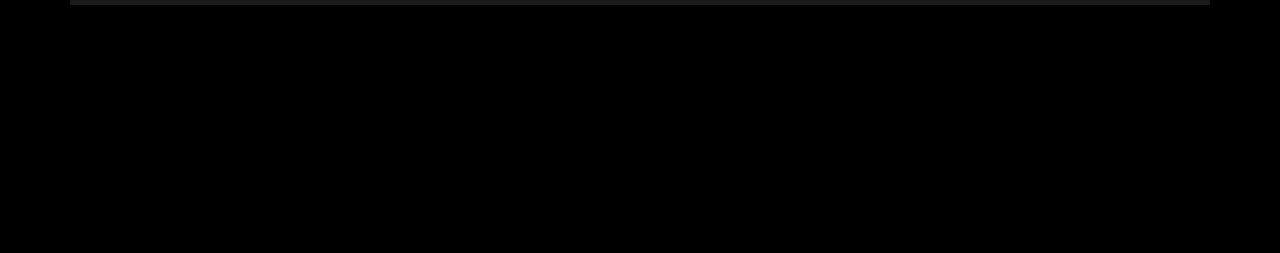
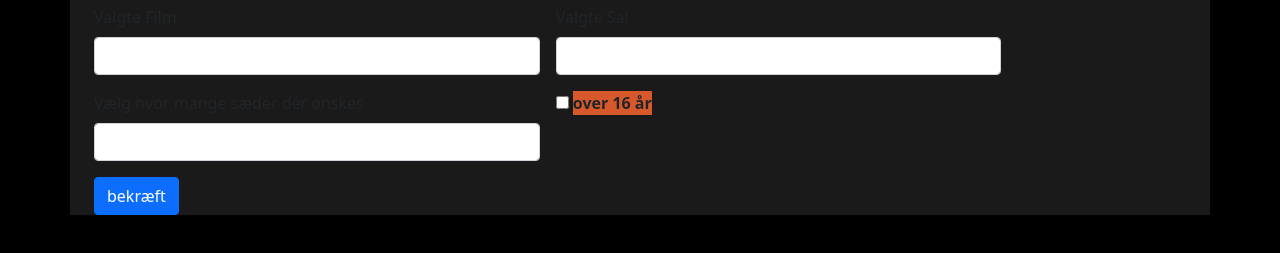
Before and after one commit to not-avaliable-KEA/KinoXP-Frontend, a plain HTML site: page pages/reservations/create/createReservations.html in a window 1280 px wide. Shown: the part 51-304 px from the top of the page. Drawn offline with nearby package versions, Linux system fonts and the light colour scheme; no server answers.

Commit message:
createReservation

```diff
--- a/css/standard.css
+++ b/css/standard.css
@@ -74,3 +74,8 @@ body {
     background-color: var(--lightorange);
     border-color: var(--lightorange);
 }
+
+.bookingtekst{
+    background-color:  #d7582b;
+    font-weight: bolder;
+}
--- a/pages/reservations/create/createReservations.html
+++ b/pages/reservations/create/createReservations.html
@@ -34,13 +34,37 @@
       </nav>
     </header>
 
-      <div>
+      <div class="container">
 
+        <form id="form" class="row g-3 needs-validation" novalidate method="POST" action="https://kinoxp-na.azurewebsites.net/api/v1/reservations" >
 
+            <div class="col-md-5">
+              <label for="choosenMovie" class="form-label" class="bookingtekst">Valgte Film</label>
+              <input type="text" class="form-control" id="name" name="name">
+              <div class="valid-feedback"> </div>
+            </div>
 
+            <div class="col-md-5">
+                <label for="choosenMovieTheater" class="form-label" class="bookingtekst">Valgte Sal</label>
+                <input type="number" class="form-control" id="numberOfRows" name="numberOfRows">
+                <div class="valid-feedback"></div>
+            </div>
 
+            <div class="col-md-5">
+                <label for="chooseSeats" class="form-label" class="bookingtekst">Vælg hvor mange sæder der ønskes</label>
+                <input type="number" class="form-control" id="choosenSeats" name="choosenSeats">
+                <div class="valid-feedback"></div>
+            </div>
+            <div class="col-md-5">
+              <input type="checkbox" id="ageLimitCheck" name="ageLimitCheck" value="age">
+            <label for="ageLimitCheck" class="bookingtekst">over 16 år</label><br>
+            </div>
 
+            <div class="col-12">
+              <button id="button" class="btn btn-primary" type="submit">bekræft</button>
+            </div>
 
+          </form>
 
 
       </div>
@@ -48,6 +72,6 @@
 
     <script src="https://cdn.jsdelivr.net/npm/bootstrap@5.0.2/dist/js/bootstrap.bundle.min.js" integrity="sha384-MrcW6ZMFYlzcLA8Nl+NtUVF0sA7MsXsP1UyJoMp4YLEuNSfAP+JcXn/tWtIaxVXM" crossorigin="anonymous"></script>
     <script src="/javascript/landingpage.js"></script>
-
+    <script src="/pages/reservations/create/createReservations.js"></script>
   </body>
 </html>
--- /dev/null
+++ b/pages/reservations/create/createReservations.js
@@ -0,0 +1,24 @@
+
+
+//get movieData
+
+const url = "localhost:8080/api/v1/movieListings";
+
+async function getMovielistings(){
+    const response = await fetch(url)
+    const movieListings = await response.json();
+
+    console.log(movieListings)
+
+    //gennemgå movieListings
+
+    let movietitle = document.getElementById("name")
+
+
+    for(let i; i<movieListings.length; i++){
+        movietitle.innerHTML += movieListings[i].name
+    }
+
+
+
+}
```
Also changed, not shown: index.html (+2 -2 lines).
